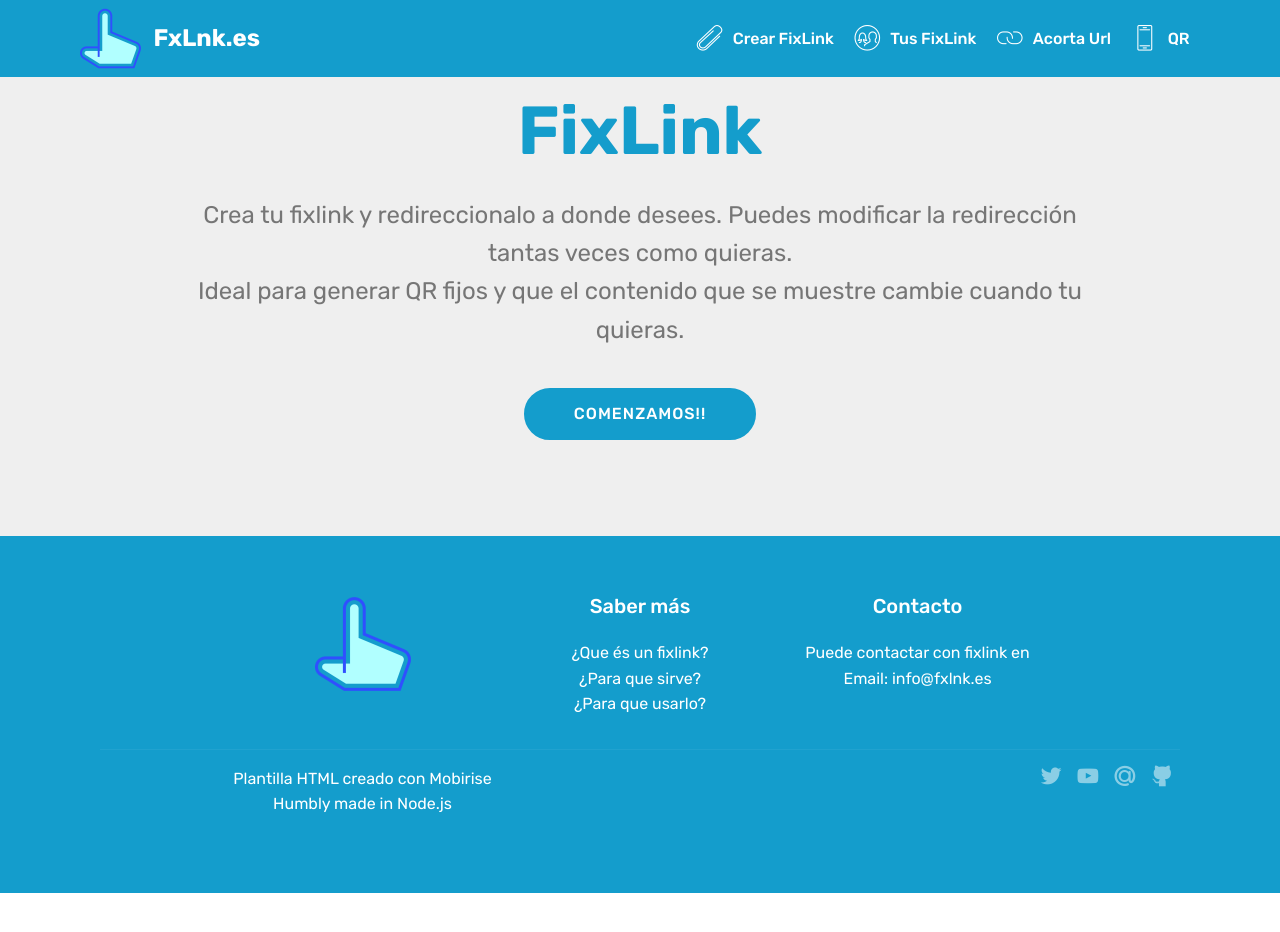
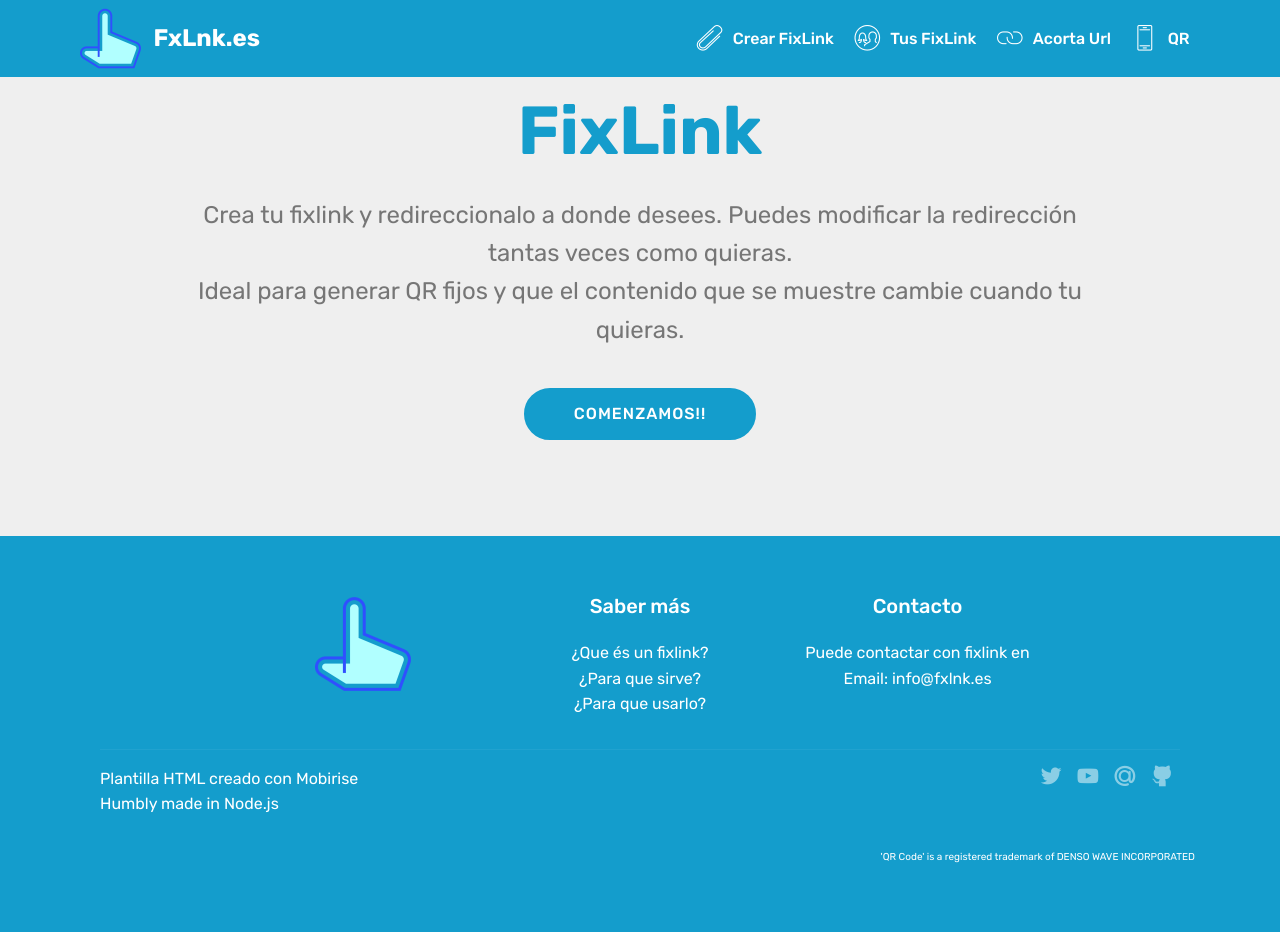
Before and after one commit to jmartingi/fxlnk, a website: page public/index.html in a window 1280 px wide. Before the commit the page ends 893 px from the top, so only its background shows below. Drawn offline with Linux system fonts and the light colour scheme; files whose address does not match are found by name.

Commit message:
Creador fichero gitignore para excluir los ficheros fixlinks.json y cutlinks.json Cambios en index.html enlace a github y cambios esteticos del footer

```diff
--- a/public/index.html
+++ b/public/index.html
@@ -153,7 +153,7 @@
             </div>
             <div class="media-container-row mbr-white">
                 <div class="col-sm-6 copyright">
-                    <p class="mbr-text mbr-fonts-style display-7">
+                    <p class="mbr-text mbr-fonts-style display-7" style="text-align:left">
                         Plantilla HTML creado con <a class="text-white" href="https://mobirise.com/">Mobirise</a>
                         <br>Humbly made in <a class="text-white" href="https://nodejs.org/">Node.js</a>
                     </p>
@@ -177,7 +177,7 @@
                             </a>
                         </div>
                         <div class="soc-item">
-                            <a href="https://www.github.com" target="_blank">
+                            <a href="https://github.com/jmartingi/fxlnk" target="_blank">
                                 <span class="socicon-github socicon mbr-iconfont mbr-iconfont-social"></span>
                             </a>
                         </div>
@@ -210,6 +210,9 @@
                 </div>
 
             </div>
+            <p class="mbr-text mbr-fonts-style align-right text-white" style="font-size:x-small">
+                <br>'QR Code' is a registered trademark of DENSO WAVE INCORPORATED
+            </p>
         </div>
     </div>
 </section>
```
Also changed, not shown: 1 other file. Lines whose indentation alone changed are shown as unchanged.
